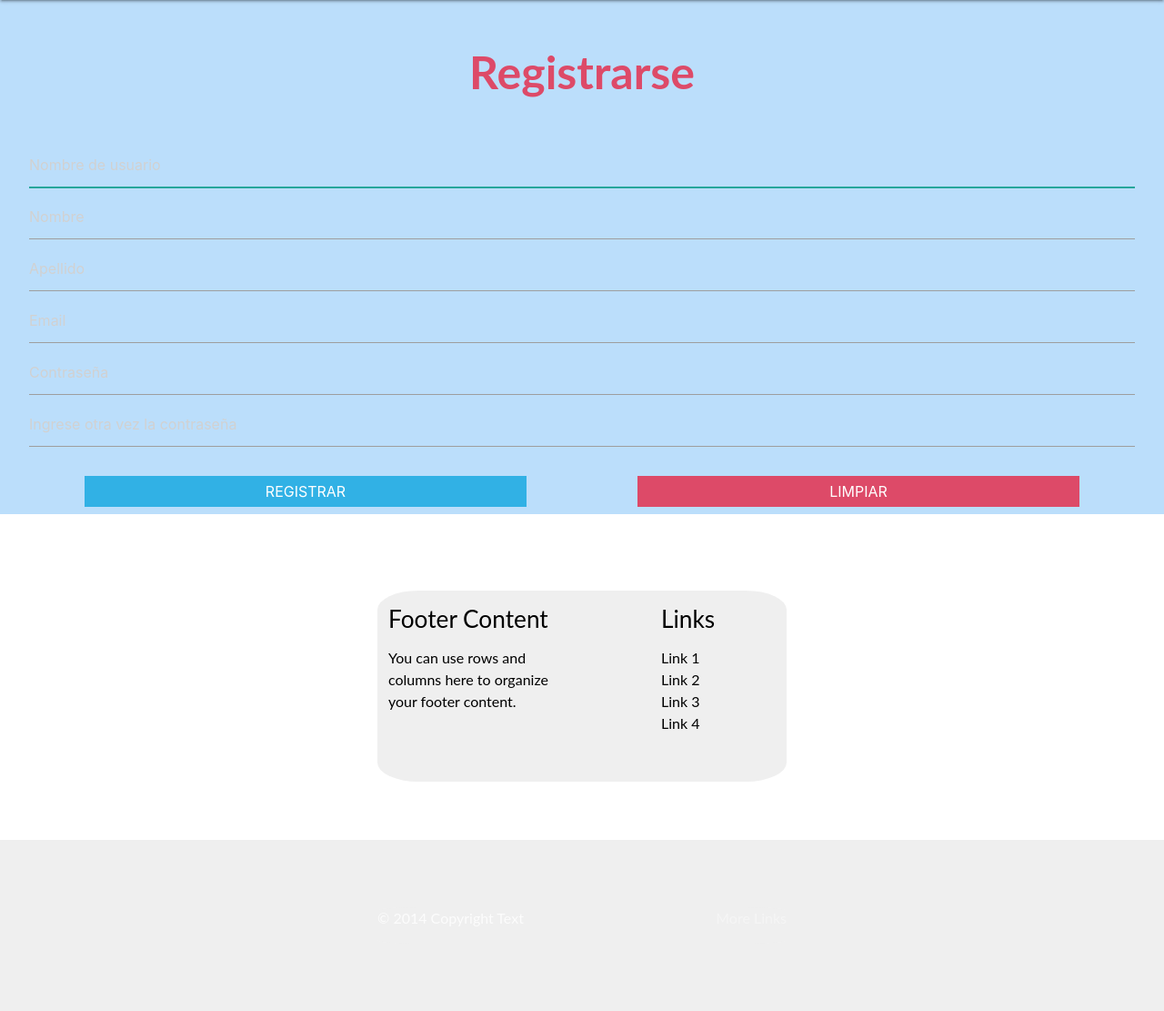
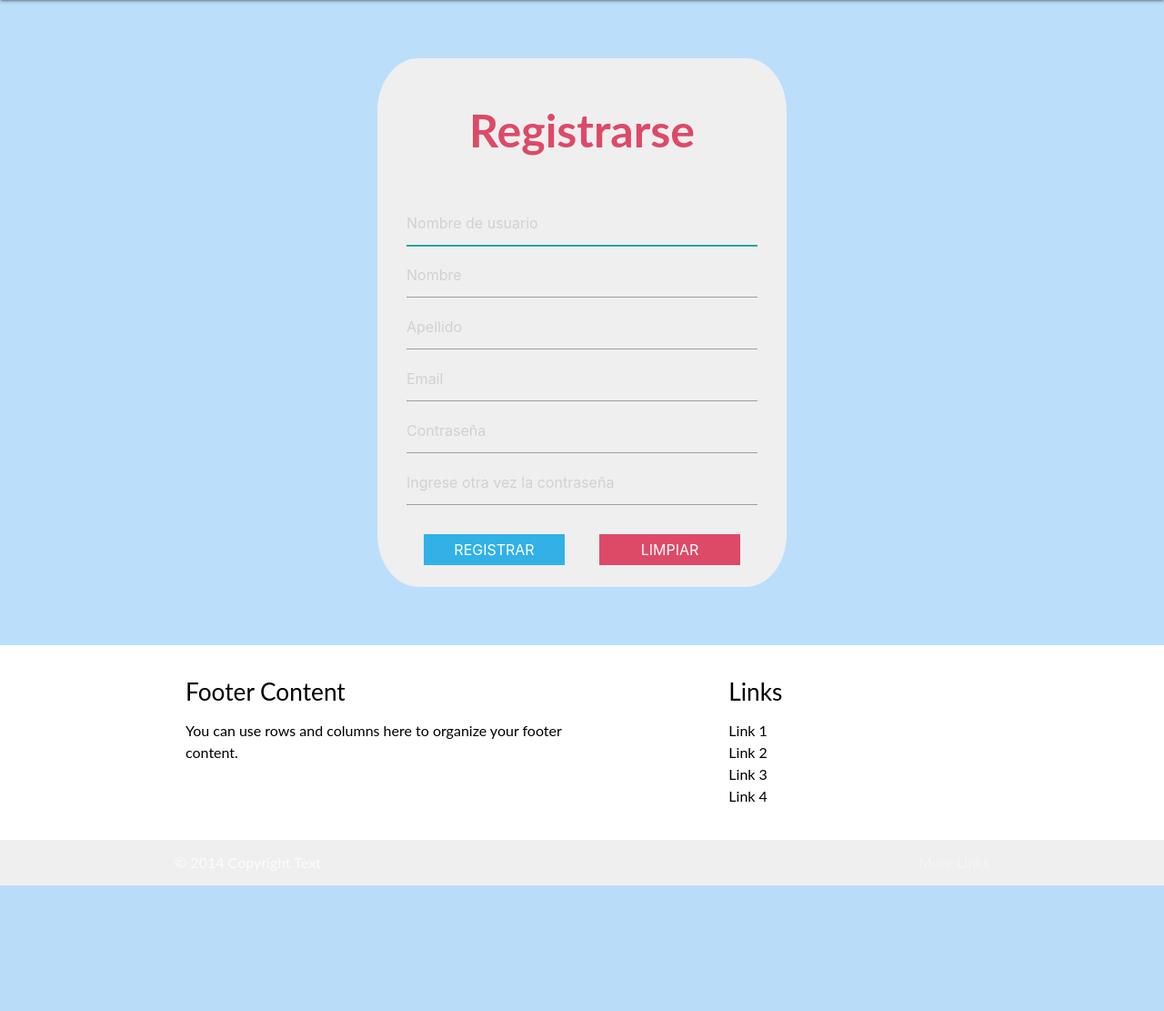
Before and after one commit to elwuapo/OKCasa, a Django app: page /registro in a window 1280 px wide. Shown: the part 64-1175 px from the top of the page at 91% size. After the commit the page ends 1037 px from the top, so only its background shows below. Run offline with Django 3.2, Linux system fonts and the light colour scheme; some libraries are stand-ins or nearby versions.

Commit message:
otro mas

```diff
--- a/web/static/css/registro.css
+++ b/web/static/css/registro.css
@@ -7,7 +7,7 @@ body {
 	background-color: white;
 }
 
-.container {
+.contenedorxs {
 	max-width: 450px;
 	height: auto;
 	background-color: #EFEFEF;
```
